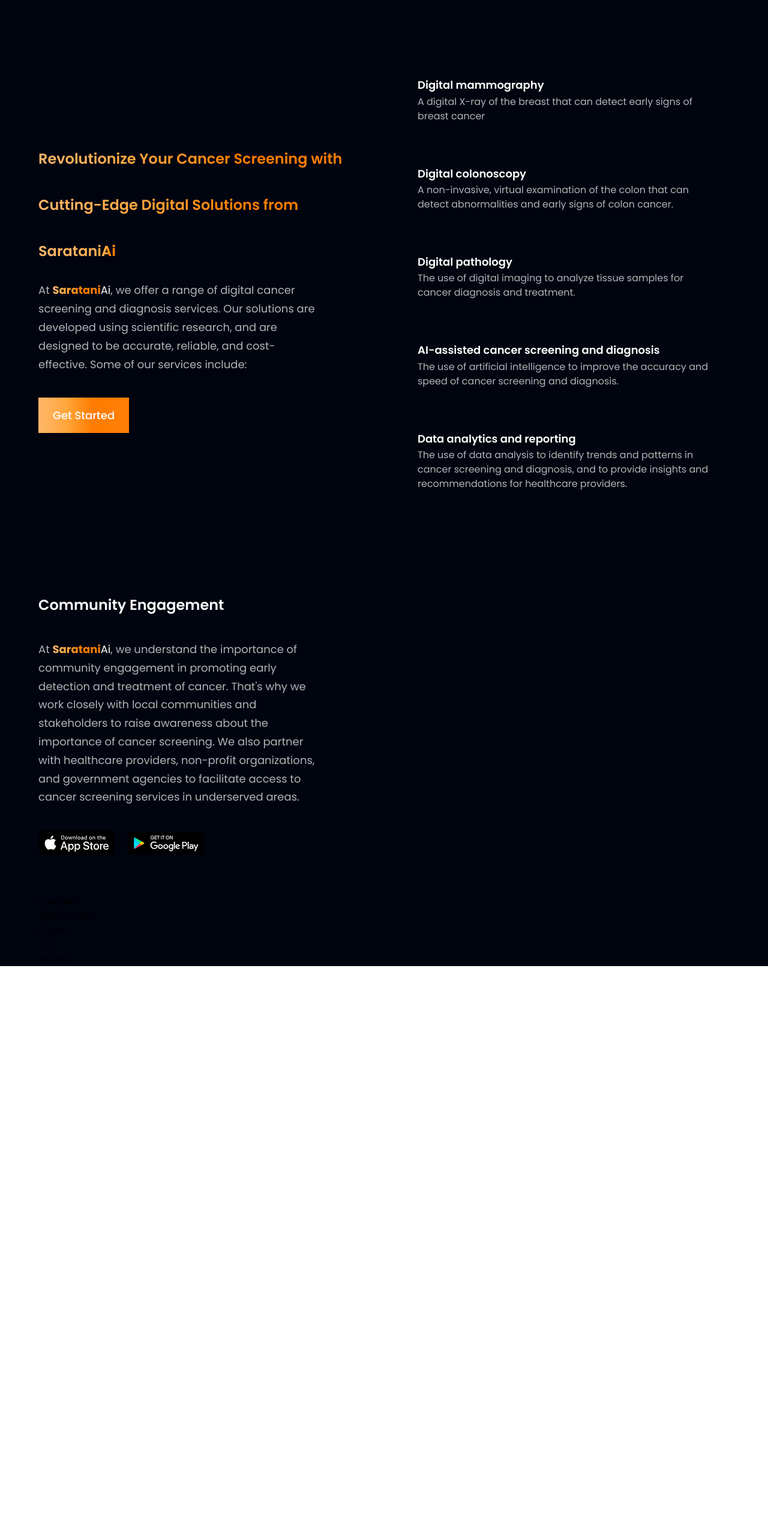
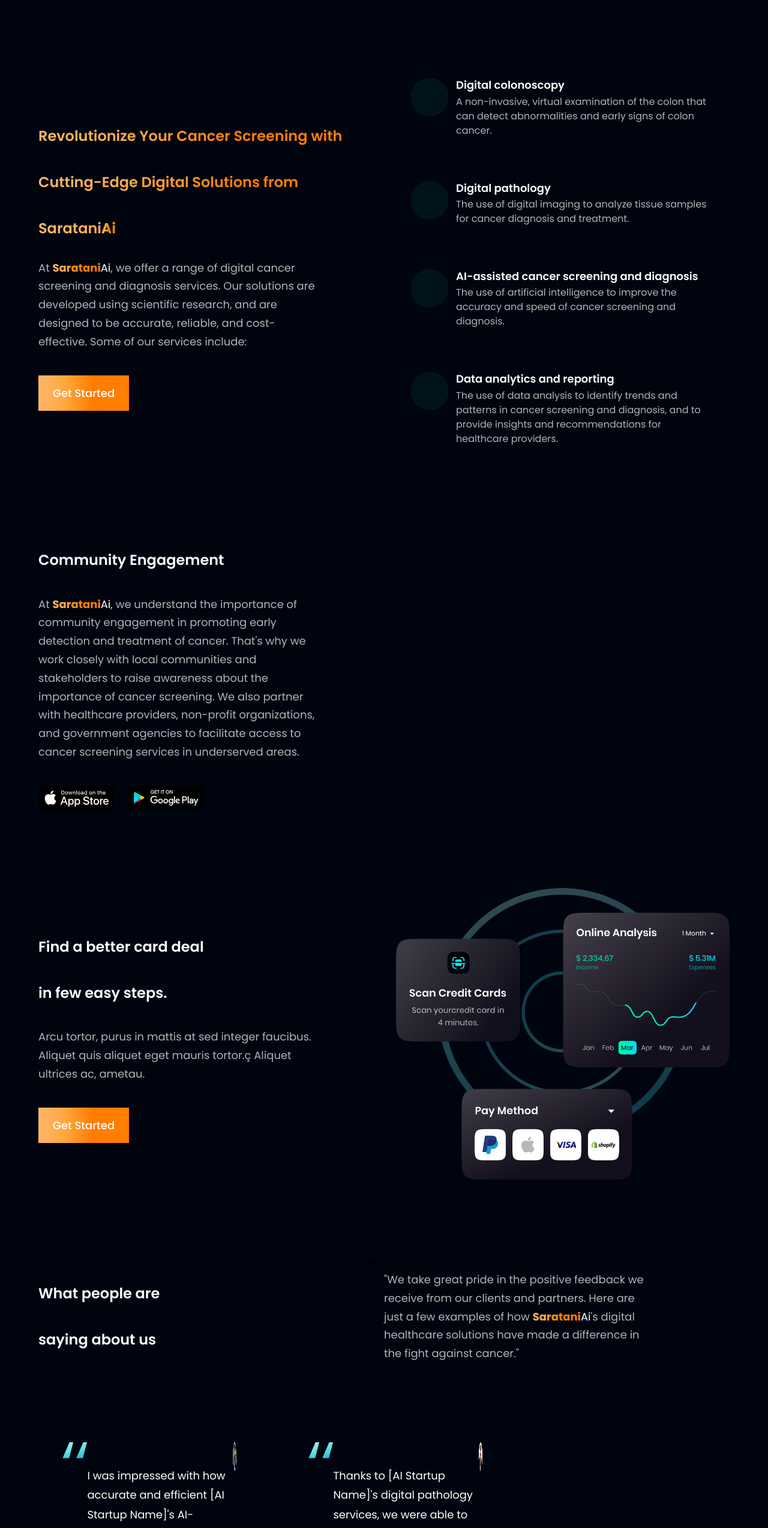
Before and after one commit to pbijampola/sarataniai, a React (Vite) app: page / in a window 1280 px wide. Shown: the part 920-3468 px from the top of the page at 60% size. Before the commit the page ends 2531 px from the top, so only its background shows below. Built offline with nearby package versions, Linux system fonts and the light colour scheme.

Commit message:
Responsiveness

```diff
--- a/index.html
+++ b/index.html
@@ -8,6 +8,8 @@
   <link rel="manifest" href="/site.webmanifest">
   <link rel="mask-icon" href="/safari-pinned-tab.svg" color="#5bbad5">
   <meta name="msapplication-TileColor" content="#da532c"> -->
+  <meta name="viewport" content="width=device-width, initial-scale=1">
+
   <meta name="theme-color" content="#ffffff">
   <meta name="title" content="SarataniAi">
   <meta name="description"
@@ -18,6 +20,7 @@
   <meta http-equiv="Content-Type" content="text/html; charset=utf-8">
   <meta name="language" content="English">
   <title>SarataniAi</title>
+  <link rel="stylesheet" href="https://unpkg.com/tailwindcss@2.2.19/dist/tailwind.min.css" />
 </head>
 
 <body>
--- a/src/components/Business.jsx
+++ b/src/components/Business.jsx
@@ -6,9 +6,9 @@
 
 const FeatureCard = ({ icon, title, content, index }) => (
   <div className={`flex flex-row p-6 rounded-[20px] ${index !== features.length - 1 ? "mb-6" : "mb-0"} feature-card`}>
-    {/* <div className={`w-[64px] h-[64px] rounded-full ${styles.flexCenter} bg-dimBlue`}>
-      <img src={icon} alt="star" className="w-[50%] h-[50%] object-contain" />
-    </div> */}
+    <div className={`w-[64px] h-[64px] rounded-full ${styles.flexCenter} bg-dimBlue`}>
+      {/* <img src={icon} alt="star" className="w-[50%] h-[50%] object-contain" /> */}
+    </div>
     <div className="flex-1 flex flex-col ml-3">
       <h4 className="font-poppins font-semibold text-white text-[18px] leading-[23.4px] mb-1">
         {title}
--- a/src/components/CardDeal.jsx
+++ b/src/components/CardDeal.jsx
@@ -1,9 +1,26 @@
-import React from 'react'
+import { card } from "../assets";
+import styles, { layout } from "../style";
+import Button from "./Button";
 
-function CardDeal() {
-  return (
-    <div>CardDeal</div>
-  )
-}
+const CardDeal = () => (
+  <section className={layout.section}>
+    <div className={layout.sectionInfo}>
+      <h2 className={styles.heading2}>
+        Find a better card deal <br className="sm:block hidden" /> in few easy
+        steps.
+      </h2>
+      <p className={`${styles.paragraph} max-w-[470px] mt-5`}>
+        Arcu tortor, purus in mattis at sed integer faucibus. Aliquet quis
+        aliquet eget mauris tortor.ç Aliquet ultrices ac, ametau.
+      </p>
 
-export default CardDeal
+      <Button styles={`mt-10`} />
+    </div>
+
+    <div className={layout.sectionImg}>
+      <img src={card} alt="billing" className="w-[100%] h-[100%]" />
+    </div>
+  </section>
+);
+
+export default CardDeal;
--- a/src/components/FeedBack.jsx
+++ /dev/null
@@ -1,9 +0,0 @@
-import React from 'react'
-
-function FeedBack() {
-  return (
-    <div>FeedBack</div>
-  )
-}
-
-export default FeedBack
--- /dev/null
+++ b/src/components/FeedbackCard.jsx
@@ -0,0 +1,16 @@
+import React from 'react'
+import {quotes} from '../assets'
+
+const FeedbackCard =({content,name,title,img}) =>
+  (
+    <div className="flex justify-between px-10 py-12 rounded-[20px] max-w-[370px] md:mr-10 sm:mr-5 mr-0 my-5 feedback-card">
+        <img src={quotes} alt="double_quotes" className="w-[42px] h-[27px] object-contain" />
+        <p className="font-poppins font-normal text-[18px] leading-[32.4px] text-white my-10">{content}</p>
+        <div className="flex flex-row">
+          <img src={img} alt={name} className="w-[48px] h-[48px] rounded-full" />
+        </div>
+    </div>
+  )
+
+
+export default FeedbackCard
--- a/src/components/Testimonials.jsx
+++ b/src/components/Testimonials.jsx
@@ -1,9 +1,28 @@
 import React from 'react'
+import styles from '../style'
+import {feedback} from '../constants'
+import FeedbackCard from '../components/FeedbackCard'
 
-function Testimonials() {
-  return (
-    <div>Testimonials</div>
+const Testimonials =() =>
+   (
+    <section id='testimonial' className={`${styles.paddingY} ${styles.flexCenter} flex-col relative`}>
+      /**TODO */
+      <div/>
+      <div className='w-full flex justify-between item-center md:flex-row flex-col sm:mb-16 mb-6 relative z-[1]'>
+        <h1 className={styles.heading2}>What people are <br className="sm:block hidden" /> saying about us</h1>
+        <div className="w-full md:mt-0 mt-6">
+            <p className={`${styles.paragraph} text-left max-w-[450px]`}>
+            "We take great pride in the positive feedback we receive from our clients and partners. Here are just a few examples of how <span className='text-gradient font-poppins font-bold'>Saratani</span><span className='text-white'>Ai</span>'s digital healthcare solutions have made a difference in the fight against cancer."
+            </p>
+        </div>
+      </div>
+      <div className="flex flex-wrap sm:justify-start justify-center w-full feedback-container relative z-[1]">
+        {feedback.map((card)=>(
+          <FeedbackCard key={card.id} {...card}/>
+        ))}
+      </div>
+    </section>
   )
-}
+
 
 export default Testimonials
--- a/src/constants/index.js
+++ b/src/constants/index.js
@@ -25,12 +25,12 @@
 ];
 
 export const features = [
-  {
-    id: "feature-1",
-    icon: star,
-    title: "Digital mammography",
-    content:"A digital X-ray of the breast that can detect early signs of breast cancer"
-  },
+  // {
+  //   id: "feature-1",
+  //   icon: star,
+  //   title: "Digital mammography",
+  //   content:"A digital X-ray of the breast that can detect early signs of breast cancer"
+  // },
   {
     id: "feature-2",
     icon: shield,
@@ -61,25 +61,24 @@
   {
     id: "feedback-1",
     content:
-      "Money is only a tool. It will take you wherever you wish, but it will not replace you as the driver.",
-    name: "Herman Jensen",
-    title: "Founder & Leader",
+    "I was impressed with how accurate and efficient [AI Startup Name]'s AI-assisted cancer screening and diagnosis was. The technology helped us identify cancer in its early stages, which greatly improved the patient's prognosis.",    name: "Herman Jensen",
+    title: "Oncologist",
     img: people01,
   },
   {
     id: "feedback-2",
     content:
-      "Money makes your life easier. If you're lucky to have it, you're lucky.",
+    "Thanks to [AI Startup Name]'s digital pathology services, we were able to quickly and accurately diagnose a patient's cancer. The evidence-based digital solutions provided by the startup are truly cutting-edge",
     name: "Steve Mark",
-    title: "Founder & Leader",
+    title: "Medical Lab Scientist",
     img: people02,
   },
   {
     id: "feedback-3",
     content:
-      "It is usually people in the money business, finance, and international trade that are really rich.",
+    "As a patient, I was grateful for [AI Startup Name]'s digital mammography services. The non-invasive exam was quick and painless, and the results were available almost immediately. It gave me peace of mind to know that I was being proactive about my breast health.",
     name: "Kenn Gallagher",
-    title: "Founder & Leader",
+    title: "Patient",
     img: people03,
   },
 ];
```
